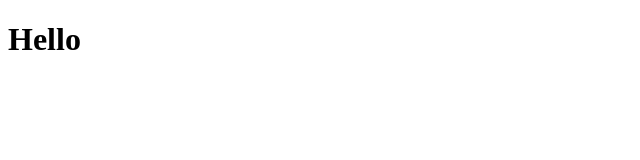
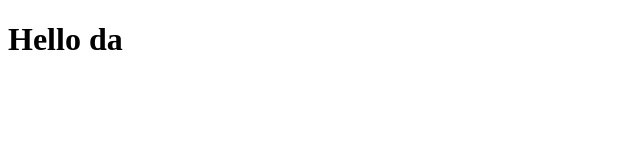
Before and after one commit to mdhussaink/FirstProject, a plain HTML site: page index.html in a window 1280 px wide. Shown: the full height of the page, 0-640 px from the left. Drawn offline with Linux system fonts and the light colour scheme.

Commit message:
Update index.html

```diff
--- a/index.html
+++ b/index.html
@@ -6,6 +6,6 @@
     <title>Document</title>
 </head>
 <body>
-    <h1>Hello</h1>
+    <h1>Hello da</h1>
 </body>
 </html>
```
